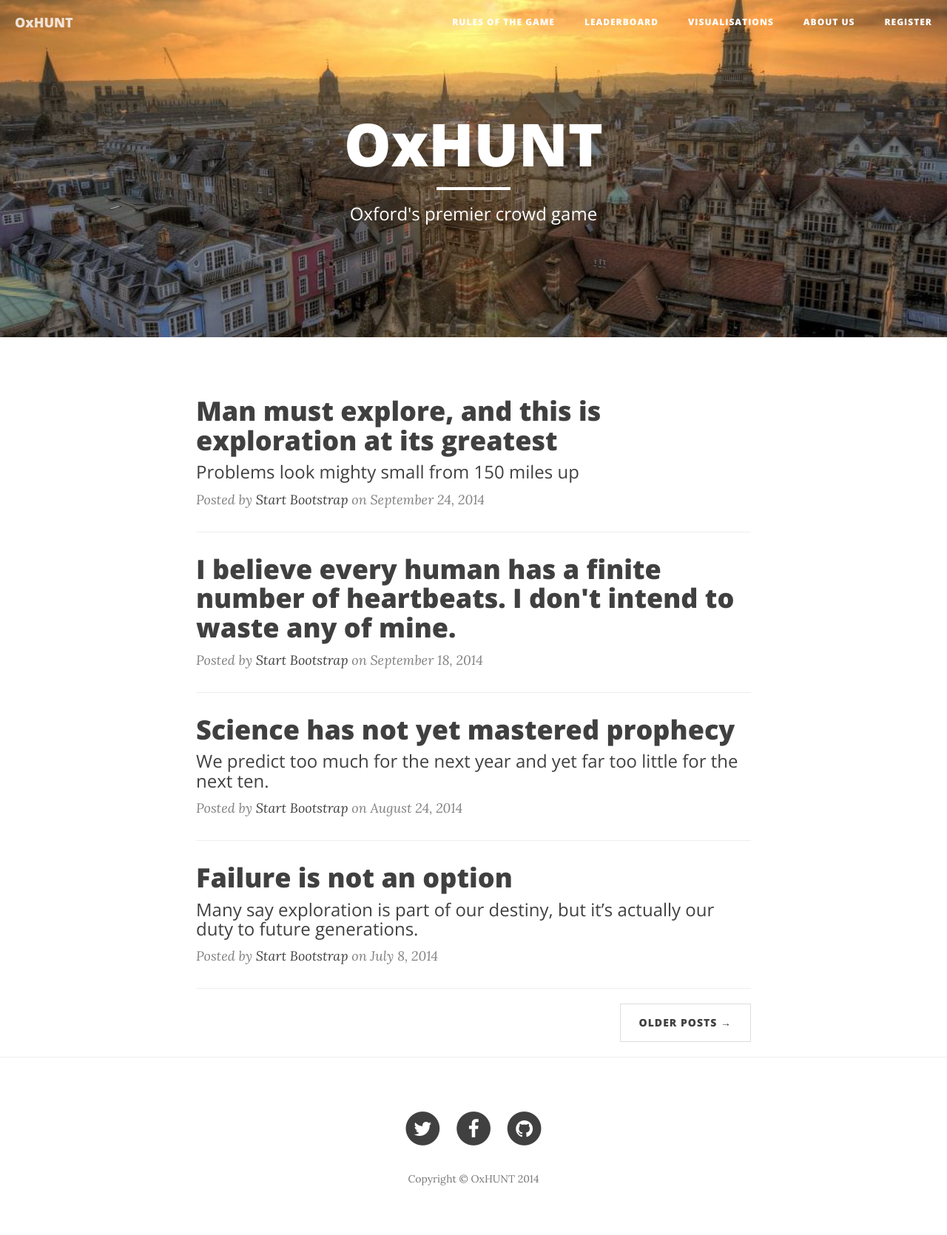
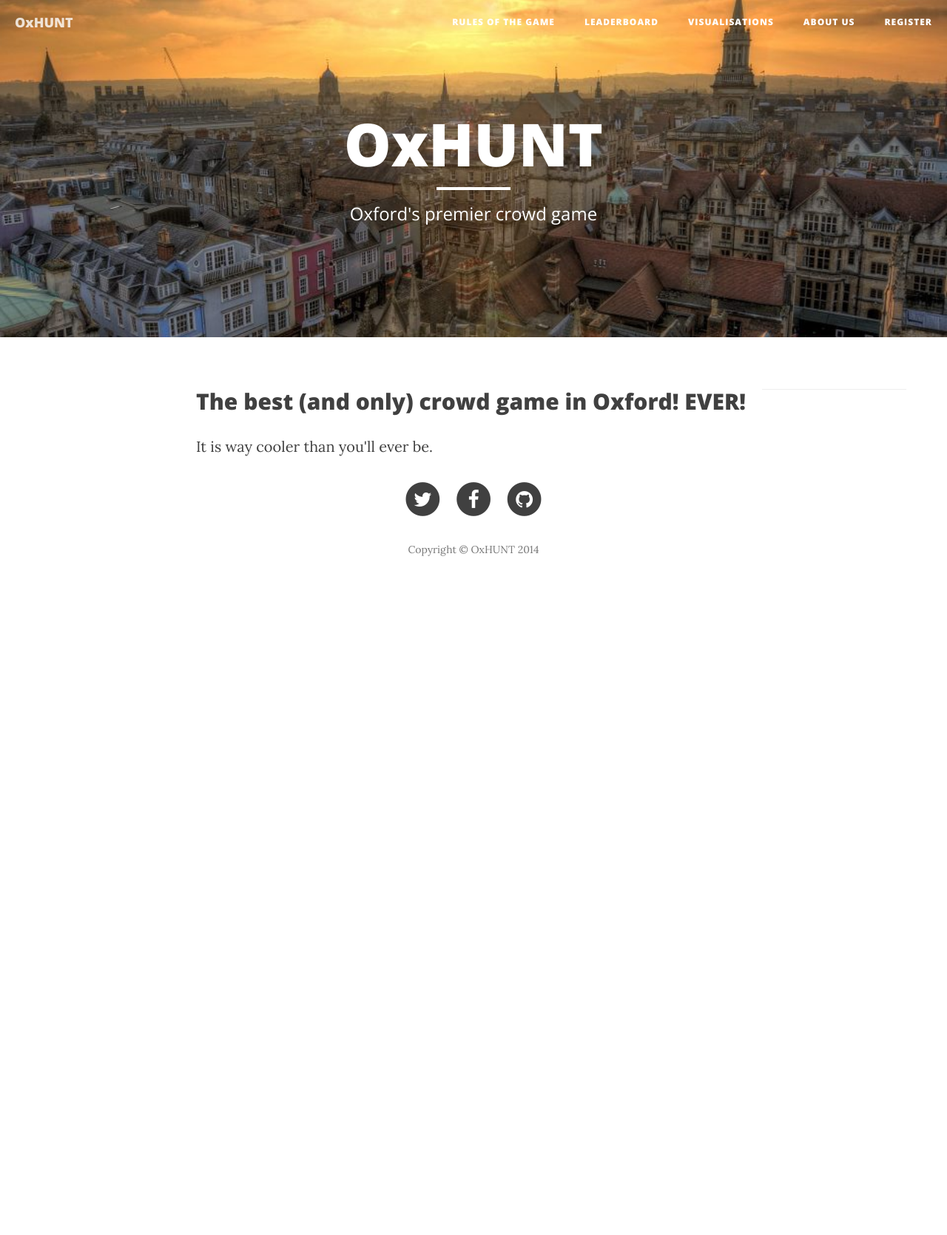
Before and after one commit to kacper-zylka/OxHack2014, a Django app: page / in a window 1280 px wide. Shown: the whole page at 74% size. After the commit the page ends 752 px from the top, so only its background shows below. Run offline with Django 3.2, Linux system fonts and the light colour scheme; parts of the project's set-up code (start-up, migrations or seed data) failed here and were passed over; some libraries are stand-ins or nearby versions.

Commit message:
Changed a couple of html thingys

```diff
--- a/oxhack/templates/oxhack/base.html
+++ b/oxhack/templates/oxhack/base.html
@@ -89,7 +89,7 @@
                 <div class="col-lg-8 col-lg-offset-2 col-md-10 col-md-offset-1">
                     <ul class="list-inline text-center">
                         <li>
-                            <a href="https://www.mansfield.ox.ac.uk/">
+                            <a href="https://www.mansfield.ox.ac.uk/" target="_blank">
                                 <span class="fa-stack fa-lg">
                                     <i class="fa fa-circle fa-stack-2x"></i>
                                     <i class="fa fa-twitter fa-stack-1x fa-inverse"></i>
@@ -97,7 +97,7 @@
                             </a>
                         </li>
                         <li>
-                            <a href="https://www.facebook.com/wojtekd">
+                            <a href="https://www.facebook.com/wojtekd" target="_blank">
                                 <span class="fa-stack fa-lg">
                                     <i class="fa fa-circle fa-stack-2x"></i>
                                     <i class="fa fa-facebook fa-stack-1x fa-inverse"></i>
@@ -105,7 +105,7 @@
                             </a>
                         </li>
                         <li>
-                            <a href="https://github.com/kacper-zylka/OxHack2014">
+                            <a href="https://github.com/kacper-zylka/OxHack2014" target="_blank">
                                 <span class="fa-stack fa-lg">
                                     <i class="fa fa-circle fa-stack-2x"></i>
                                     <i class="fa fa-github fa-stack-1x fa-inverse"></i>
@@ -125,8 +125,7 @@
     <!-- Bootstrap Core JavaScript -->
     <script src="{% static 'oxhack/js/bootstrap.min.js' %}"></script>
 
-    <!-- Custom Theme JavaScript -->
-    <script src="{% static 'oxhack/js/clean-blog.min.js' %}"></script>
+
 
 </body>
 
--- a/oxhack/templates/oxhack/landing.html
+++ b/oxhack/templates/oxhack/landing.html
@@ -26,58 +26,11 @@
     <div class="container">
         <div class="row">
             <div class="col-lg-8 col-lg-offset-2 col-md-10 col-md-offset-1">
-                <div class="post-preview">
-                    <a href="post.html">
-                        <h2 class="post-title">
-                            Man must explore, and this is exploration at its greatest
-                        </h2>
-                        <h3 class="post-subtitle">
-                            Problems look mighty small from 150 miles up
-                        </h3>
-                    </a>
-                    <p class="post-meta">Posted by <a href="#">Start Bootstrap</a> on September 24, 2014</p>
-                </div>
-                <hr>
-                <div class="post-preview">
-                    <a href="post.html">
-                        <h2 class="post-title">
-                            I believe every human has a finite number of heartbeats. I don't intend to waste any of mine.
-                        </h2>
-                    </a>
-                    <p class="post-meta">Posted by <a href="#">Start Bootstrap</a> on September 18, 2014</p>
-                </div>
-                <hr>
-                <div class="post-preview">
-                    <a href="post.html">
-                        <h2 class="post-title">
-                            Science has not yet mastered prophecy
-                        </h2>
-                        <h3 class="post-subtitle">
-                            We predict too much for the next year and yet far too little for the next ten.
-                        </h3>
-                    </a>
-                    <p class="post-meta">Posted by <a href="#">Start Bootstrap</a> on August 24, 2014</p>
-                </div>
-                <hr>
-                <div class="post-preview">
-                    <a href="post.html">
-                        <h2 class="post-title">
-                            Failure is not an option
-                        </h2>
-                        <h3 class="post-subtitle">
-                            Many say exploration is part of our destiny, but it’s actually our duty to future generations.
-                        </h3>
-                    </a>
-                    <p class="post-meta">Posted by <a href="#">Start Bootstrap</a> on July 8, 2014</p>
-                </div>
-                <hr>
-                <!-- Pager -->
-                <ul class="pager">
-                    <li class="next">
-                        <a href="#">Older Posts &rarr;</a>
-                    </li>
-                </ul>
-            </div>
+                <h2 class="post-title">
+                    The best (and only) crowd game in Oxford! EVER!
+                </h2>
+                <p>It is way cooler than you'll ever be.</p>
+            <div>
         </div>
     </div>
 
--- a/oxhack/templates/registration/registration_form.html
+++ b/oxhack/templates/registration/registration_form.html
@@ -32,7 +32,7 @@
                         <td>{{ form.password2 }}</td>
                     </tr>
                     </table>
-                    <center><input style="margin: 30px 0 0 0" type="button" class="btn btn-default" type="submit" value="Submit" action="registration_register"/></center>
+                    <center><input style="margin: 30px 0 0 0" class="btn btn-default" type="submit" value="Submit" action="registration_register"/></center>
                 </form>
             </div>
         </div>
```
